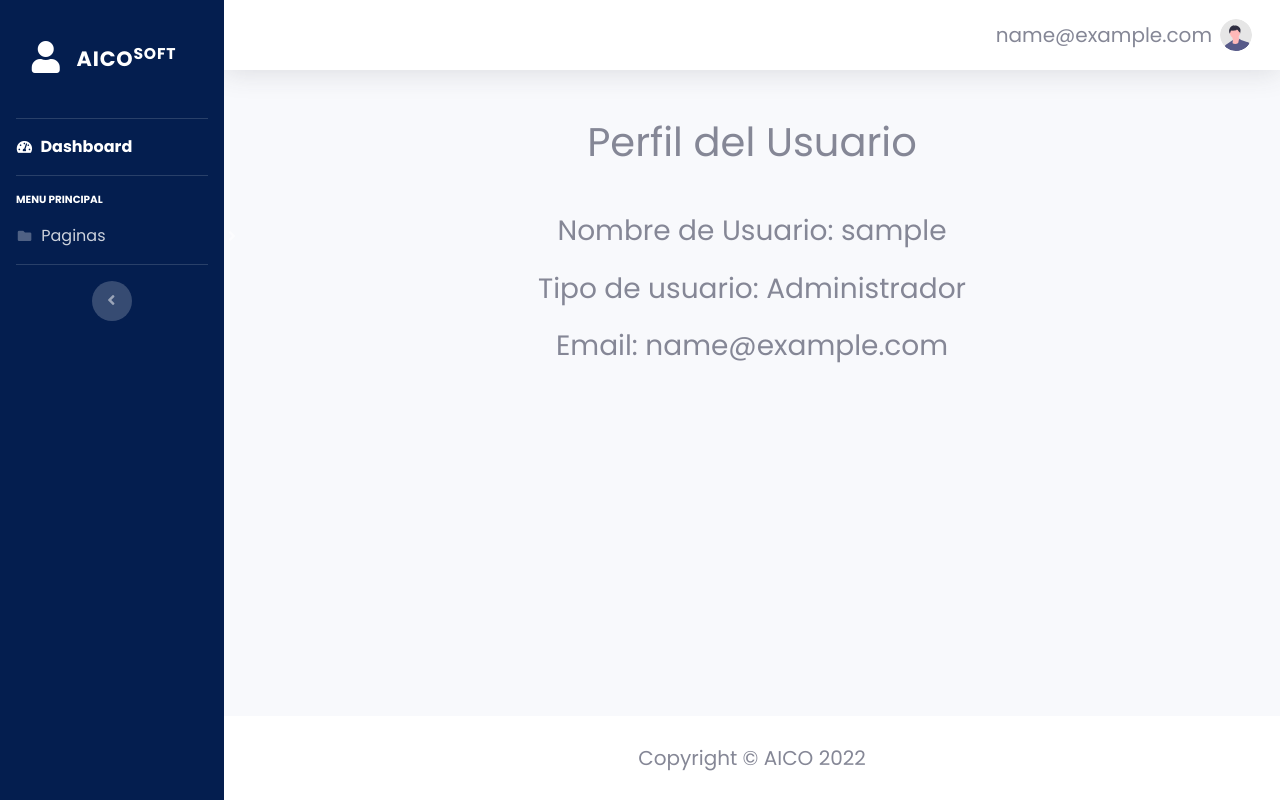
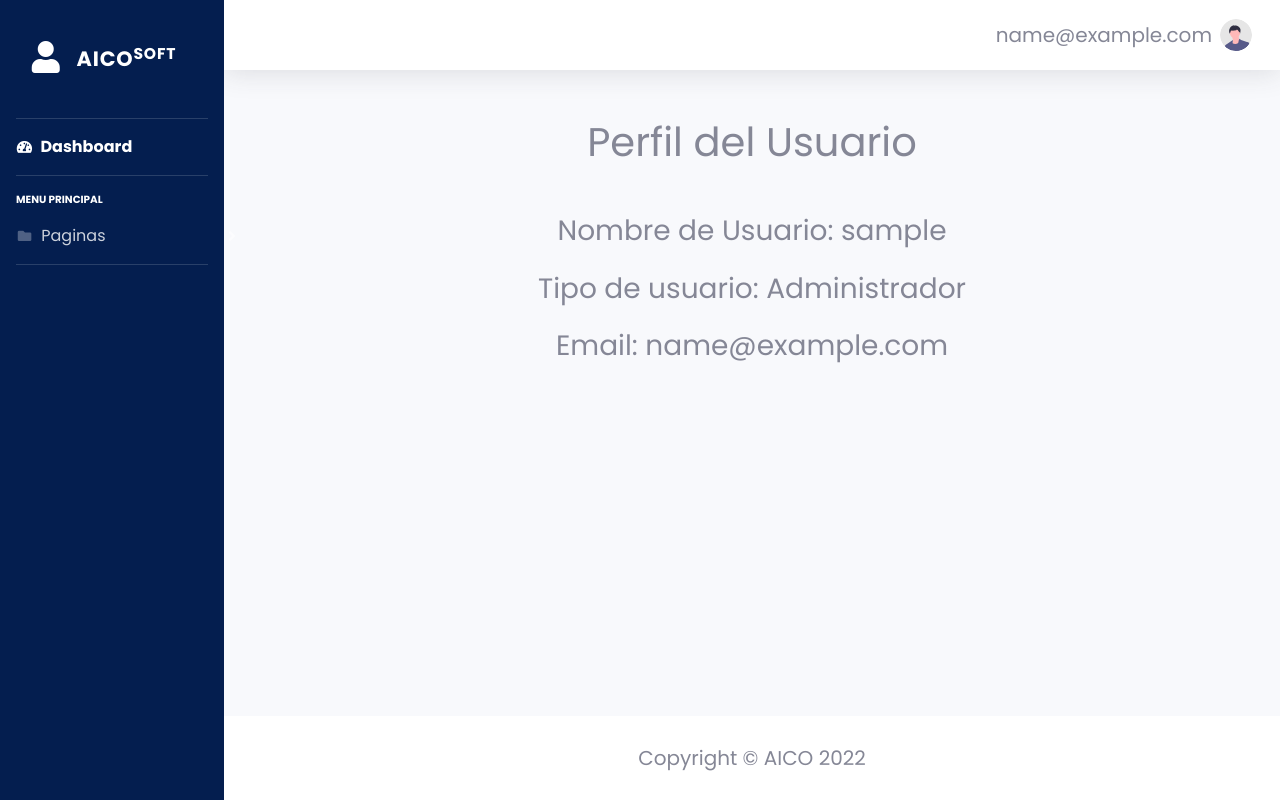
Before and after one commit to DevGragy/AICOSoft, a PHP site: page /perfil.php in a window 1280 px wide. Run offline with PHP 8.4, Linux system fonts and the light colour scheme; the visitor is signed in with stand-in values (Sample User, id 1).

Commit message:
Cursor y boton sidebar.
Cursor de la pestaña "Páginas"
Se eliminó el boton de toggle en el sidebar.

```diff
--- a/view/includes/header.php
+++ b/view/includes/header.php
@@ -50,7 +50,7 @@
 
             <!-- Nav Item - Pages Collapse Menu -->
             <li class="nav-item">
-                <a class="nav-link collapsed" href="#" data-toggle="collapse" data-target="#collapsePages"
+                <a class="nav-link collapsed icono" href="#" data-toggle="collapse" data-target="#collapsePages"
                     aria-expanded="true" aria-controls="collapsePages">
                     <i class="fas fa-fw fa-folder"></i>
                     <span style="font-size: 1rem;">Paginas</span>
@@ -69,10 +69,6 @@
             </li>
             <!-- Divider -->
             <hr class="sidebar-divider d-none d-md-block" />
-            <!-- Sidebar Toggler (Sidebar) -->
-            <div class="text-center d-none d-md-inline">
-                <button class="rounded-circle border-0" id="sidebarToggle"></button>
-            </div>
 
         </ul>
         <!-- End of Sidebar -->
```
